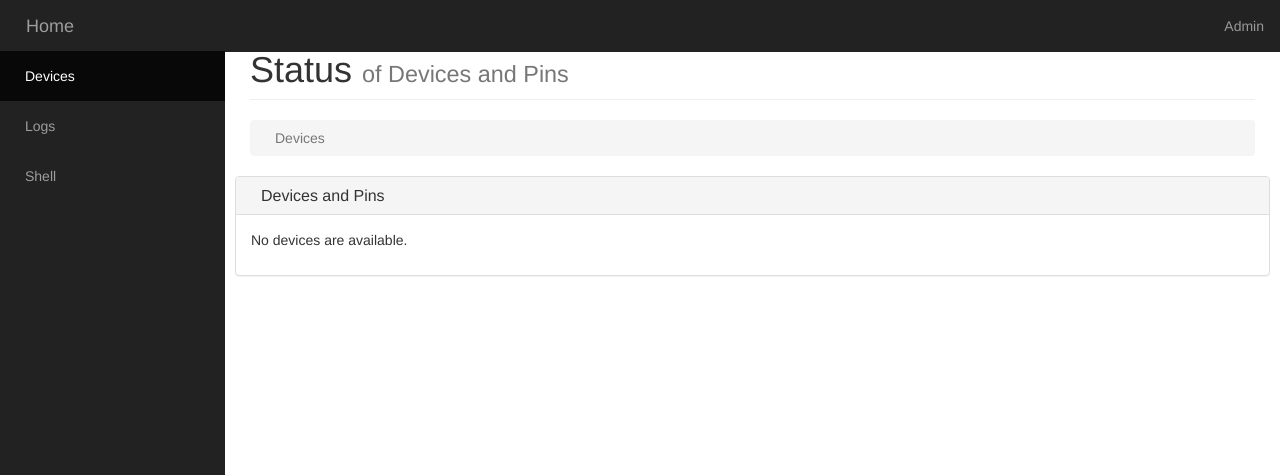
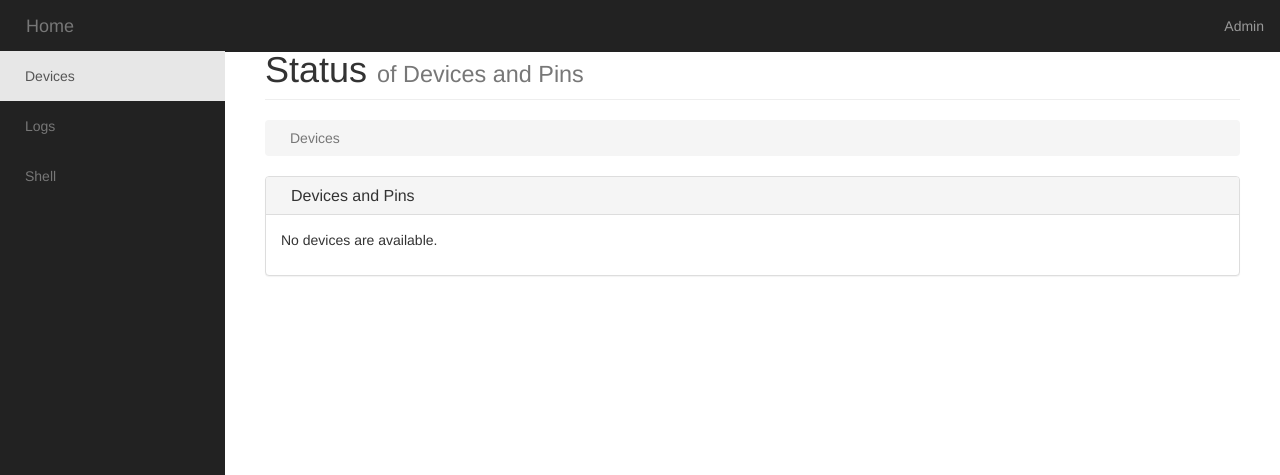
Before and after one commit to petersohn/home_automation, a Django app: page / in a window 1280 px wide. Shown: the top 475 px of the page. Run offline with Django 3.2, Linux system fonts and the light colour scheme; data that the repository does not hold is empty; some libraries are stand-ins or nearby versions; some web fonts are replaced.

Commit message:
Prevent content from spilling out of the screen

```diff
--- a/server/home_automation/home/static/home/HomeTemplate_files/sb-admin.css
+++ b/server/home_automation/home/static/home/HomeTemplate_files/sb-admin.css
@@ -225,3 +225,8 @@ ul.alert-dropdown {
 .panel-yellow > a:hover {
     color: #df8a13;
 }
+
+.row {
+    margin-left: 0;
+    margin-right: 0;
+}
--- a/server/home_automation/home/templates/home/HomeTemplate.html
+++ b/server/home_automation/home/templates/home/HomeTemplate.html
@@ -42,10 +42,10 @@
     <div id="wrapper">
 
         <!-- Navigation -->
-        <nav class="navbar navbar-inverse navbar-fixed-top" role="navigation">
+        <nav class="navbar navbar-default navbar-fixed-top" role="navigation">
             <!-- Brand and toggle get grouped for better mobile display -->
             <div class="navbar-header">
-                <button type="button" class="navbar-toggle" data-toggle="collapse" data-target=".navbar-ex1-collapse">
+                <button type="button" class="navbar-toggle collapsed" data-toggle="collapse" data-target=".navbar-ex1-collapse">
                     <span class="sr-only">Toggle navigation</span>
                     <span class="icon-bar"></span>
                     <span class="icon-bar"></span>
@@ -134,75 +134,6 @@
                     </div>
   {% endfor %}
 {% endif %}
-                    <!--<div class="col-lg-3 col-md-6">
-                        <div class="panel panel-green">
-                            <div class="panel-heading">
-                                <div class="row">
-                                    <div class="col-xs-3">
-                                        <i class="fa fa-tasks fa-5x"></i>
-                                    </div>
-                                    <div class="col-xs-9 text-right">
-                                        <div class="huge">12</div>
-                                        <div>New Tasks!</div>
-                                    </div>
-                                </div>
-                            </div>
-                            <a href="#">
-                                <div class="panel-footer">
-                                    <span class="pull-left">View Details</span>
-                                    <span class="pull-right"><i class="fa fa-arrow-circle-right"></i></span>
-                                    <div class="clearfix"></div>
-                                </div>
-                            </a>
-                        </div>
-                    </div>
-                    <div class="col-lg-3 col-md-6">
-                        <div class="panel panel-yellow">
-                            <div class="panel-heading">
-                                <div class="row">
-                                    <div class="col-xs-3">
-                                        <i class="fa fa-shopping-cart fa-5x"></i>
-                                    </div>
-                                    <div class="col-xs-9 text-right">
-                                        <div class="huge">124</div>
-                                        <div>New Orders!</div>
-                                    </div>
-                                </div>
-                            </div>
-                            <a href="#">
-                                <div class="panel-footer">
-                                    <span class="pull-left">View Details</span>
-                                    <span class="pull-right"><i class="fa fa-arrow-circle-right"></i></span>
-                                    <div class="clearfix"></div>
-                                </div>
-                            </a>
-                        </div>
-                    </div>
-                    <div class="col-lg-3 col-md-6">
-                        <div class="panel panel-red">
-                            <div class="panel-heading">
-                                <div class="row">
-                                    <div class="col-xs-3">
-                                        <i class="fa fa-support fa-5x"></i>
-                                    </div>
-                                    <div class="col-xs-9 text-right">
-                                        <div class="huge">13</div>
-                                        <div>Support Tickets!</div>
-                                    </div>
-                                </div>
-                            </div>
-                            <a href="#">
-                                <div class="panel-footer">
-                                    <span class="pull-left">View Details</span>
-                                    <span class="pull-right"><i class="fa fa-arrow-circle-right"></i></span>
-                                    <div class="clearfix"></div>
-                                </div>
-                            </a>
-                        </div>
-                    </div>
-                    -->
-                </div>
-                <!-- /.row -->
 
                 <div id="devices" class="row">
                     <div class="col-lg-12">
```
